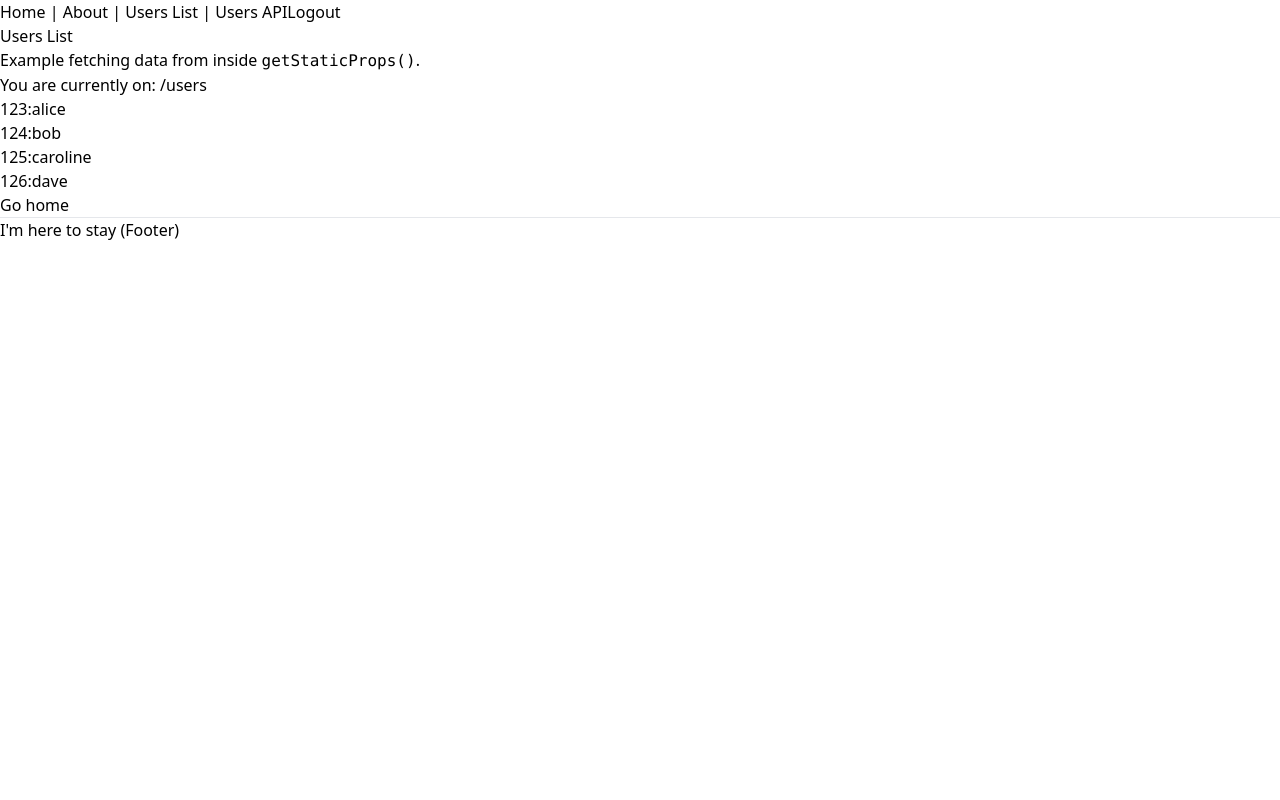
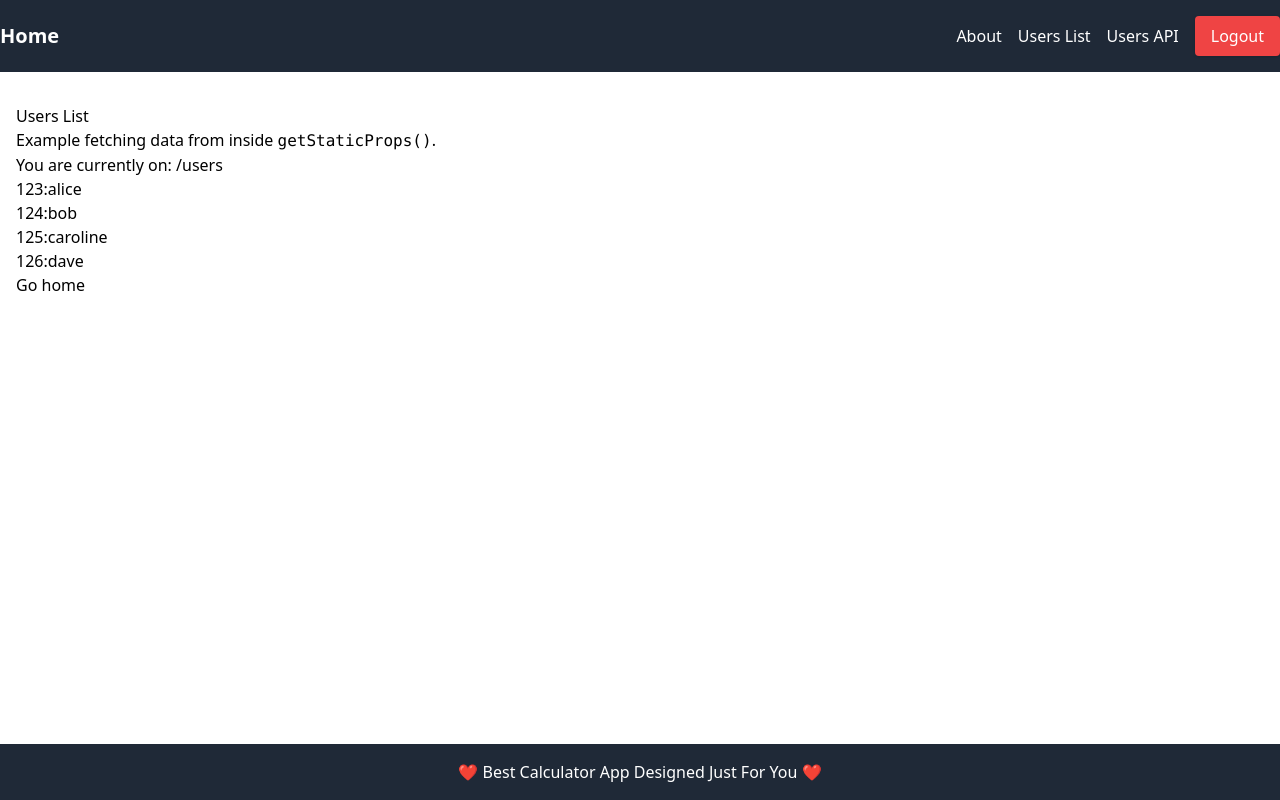
Before and after one commit to bingyue-wang/calculator_x, a Next.js app: page /users in a window 1280 px wide. Built offline with nearby package versions, Linux system fonts and the light colour scheme.

Commit message:
styled layout

```diff
--- a/components/Layout.tsx
+++ b/components/Layout.tsx
@@ -1,14 +1,22 @@
-import React, {ReactNode, useCallback} from 'react'
-import Link from 'next/link'
-import Head from 'next/head'
-import {useRouter} from "next/router";
+import React, {ReactNode, useCallback} from 'react';
+import Link from 'next/link';
+import Head from 'next/head';
+import {useRouter} from 'next/router';
 
 type Props = {
   children?: ReactNode
   title?: string
+  user?: {
+    _id: string
+    username: string
+  }
 }
 
-const Layout = ({children, title = 'This is the default title'}: Props) => {
+const Layout = ({
+                  children,
+                  title = 'This is the default title',
+                  user
+                }: Props) => {
   const router = useRouter();
 
   const handleLogout = useCallback(async () => {
@@ -17,24 +25,46 @@ const Layout = ({children, title = 'This is the default title'}: Props) => {
   }, [router]);
 
   return (
-        <div>
+    <div className="min-h-screen flex flex-col">
       <Head>
         <title>{title}</title>
         <meta charSet="utf-8"/>
         <meta name="viewport" content="initial-scale=1.0, width=device-width"/>
       </Head>
-            <header>
-                <nav>
-                    <Link href="/">Home</Link> | <Link href="/about">About</Link> |{' '}
-                    <Link href="/users">Users List</Link> |{' '}
+      <header className="bg-gray-800 text-white py-4">
+        <nav className="container mx-auto flex justify-between items-center">
+          <div className="flex items-center space-x-4">
+            <Link href="/">
+              <span className="text-xl font-bold">Home</span>
+            </Link>
+            {user && (
+              <span className="text-gray-300">
+                Welcome, {user.username}
+              </span>
+            )}
+          </div>
+          <div className="flex space-x-4 items-center">
+            <Link href="/about">
+              <span>About</span>
+            </Link>
+            <Link href="/users">
+              <span>Users List</span>
+            </Link>
             <a href="/api/users">Users API</a>
-                    <button onClick={handleLogout}>Logout</button>
+            <button
+              onClick={handleLogout}
+              className="bg-red-500 px-4 py-2 rounded shadow"
+            >
+              Logout
+            </button>
+          </div>
         </nav>
       </header>
-            {children}
-            <footer>
-                <hr/>
-                <span>I'm here to stay (Footer)</span>
+      <main className="flex-grow container mx-auto py-8 px-4">{children}</main>
+      <footer className="bg-gray-800 text-white py-4">
+        <div className="container mx-auto text-center">
+          <span>❤️ Best Calculator App Designed Just For You ❤️</span>
+        </div>
       </footer>
     </div>
   );
--- a/pages/about.tsx
+++ b/pages/about.tsx
@@ -1,8 +1,14 @@
 import Link from 'next/link'
 import Layout from '../components/Layout'
+import {withSessionSsr} from '../lib/withSession';
 
-const AboutPage = () => (
-  <Layout title="About | Next.js + TypeScript Example">
+/**
+ * About page component.
+ * @param user
+ * @constructor
+ */
+const AboutPage = ({user}) => (
+  <Layout title="About | Next.js + TypeScript Example" user={user}>
     <h1>About</h1>
     <p>This is the about page</p>
     <p>
@@ -11,4 +17,25 @@ const AboutPage = () => (
   </Layout>
 )
 
+export const getServerSideProps = withSessionSsr(
+  async function getServerSideProps({req}) {
+
+    // Get the user from the session
+    const user = req?.session?.user;
+
+    if (!user) {
+      return {
+        redirect: {
+          destination: '/login',
+          permanent: false,
+        },
+      };
+    }
+
+    return {
+      props: { user },
+    };
+  },
+);
+
 export default AboutPage
--- a/pages/index.tsx
+++ b/pages/index.tsx
@@ -23,7 +23,7 @@ const IndexPage = ({ user }) => {
         return <div>Loading...</div>;
     }
 
-    return <Layout title="Calculator-x">
+    return <Layout title="Calculator-x" user={user}>
         <Calculator user={user}/>
     </Layout>
 };
--- a/pages/users/index.tsx
+++ b/pages/users/index.tsx
@@ -24,6 +24,10 @@ const WithStaticProps = ({ items }: Props) => (
   </Layout>
 )
 
+/**
+ * This function gets called at build time on server-side. It won't be
+ * called on client-side, so you can even do direct database queries.
+ */
 export const getStaticProps: GetStaticProps = async () => {
   // Example for including static props in a Next.js function component page.
   // Don't forget to include the respective types for any props passed into
```
Lines whose indentation alone changed are shown as unchanged.
